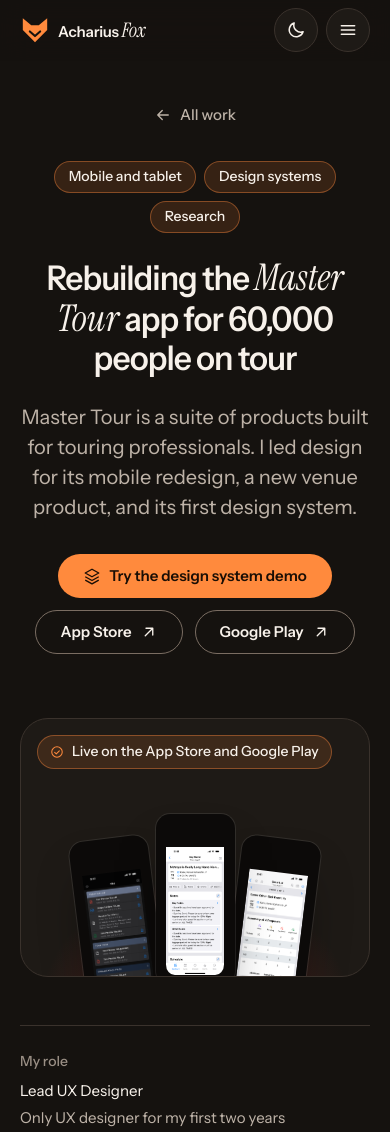
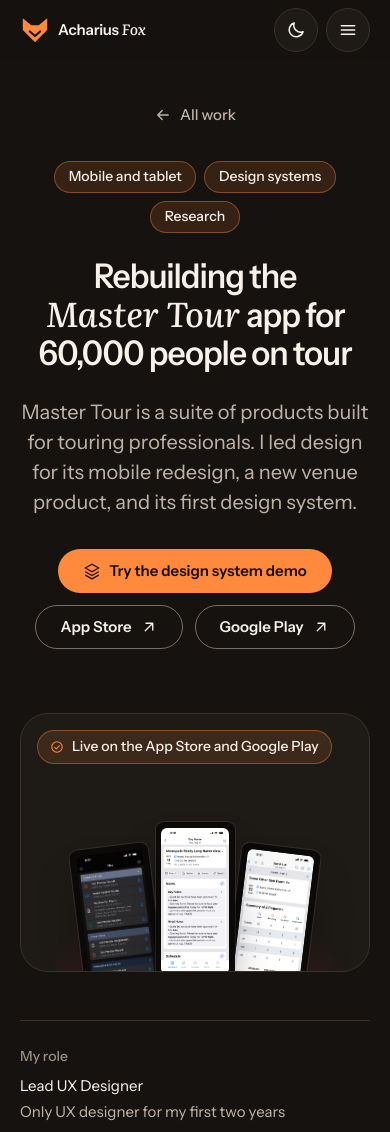
Before and after one commit to designed-by-fox/acharius-design, a plain HTML site: page live-event-platform/index.html in a window 390 px wide. Shown: the top 1132 px of the page. Drawn offline with Linux system fonts and the light colour scheme.

Commit message:
Swap the name italic, update How I work, thin the phone bezels
- Names now use Literata italic in place of Instrument Serif. Its
  x-height and letter widths sit within a few percent of Instrument
  Sans, so names read at the same size as the words around them.
  Regenerated the social card with it.
- How I work: new copy for Design systems that scale, Empathy first
  (replaces Mobile and tablet first, with a heart icon), and
  AI-enabled workflows.
- About: drop "most people call me Fox" from the intro.
- Phone frames: thinner bezel, smaller corner radius, and the frame
  now takes its height from the screen so full comps show edge to edge.

Co-Authored-By: Claude Opus 5.5 <noreply@anthropic.com>
Claude-Session: https://claude.ai/code/session_01TTHAPj81DNFV1ZryYaTYBx

```diff
--- a/assets/css/site.css
+++ b/assets/css/site.css
@@ -20,18 +20,13 @@
   font-style: italic;
   font-display: swap;
 }
+/* Literata italic: its x-height and letter widths sit within a few percent of
+   Instrument Sans, so names read at the same size as the words around them. */
 @font-face {
-  font-family: "Instrument Serif";
-  src: url("../fonts/instrument-serif-latin-400-italic.woff2") format("woff2");
-  font-weight: 400;
+  font-family: "Literata";
+  src: url("../fonts/literata-latin-opsz-italic.woff2") format("woff2");
+  font-weight: 200 900;
   font-style: italic;
-  font-display: swap;
-}
-@font-face {
-  font-family: "Instrument Serif";
-  src: url("../fonts/instrument-serif-latin-400-normal.woff2") format("woff2");
-  font-weight: 400;
-  font-style: normal;
   font-display: swap;
 }
 
@@ -66,7 +61,7 @@
 
   /* Type */
   --font-sans: "Instrument Sans", ui-sans-serif, system-ui, -apple-system, "Segoe UI", Roboto, sans-serif;
-  --font-serif: "Instrument Serif", "Iowan Old Style", Georgia, serif;
+  --font-serif: "Literata", "Iowan Old Style", Georgia, serif;
   --font-mono: ui-monospace, "SF Mono", "Cascadia Mono", "Segoe UI Mono", Consolas, monospace;
 
   --fs-sm: 0.875rem;
@@ -220,7 +215,12 @@ a:hover { text-decoration-color: var(--accent); }
   font-style: italic;
   font-weight: 400;
   letter-spacing: 0;
-  font-size: 1.08em;
+}
+/* line-height 1 keeps Literata's taller ascent from pushing its line apart. */
+.nm { line-height: 1; }
+:is(h1, h2, h3, .brand-name, .footer-brand) .nm { font-weight: 500; }
+@media (min-width: 40rem) {
+  :is(h1, h2, h3) .nm { white-space: nowrap; }
 }
 
 ::selection { background: var(--ember-400); color: #1a0e05; }
@@ -289,7 +289,6 @@ a:hover { text-decoration-color: var(--accent); }
   letter-spacing: -0.01em;
 }
 .brand-mark { width: 30px; height: 30px; flex: none; }
-.brand-name .nm { font-size: 1.25rem; }
 
 .site-nav { margin-left: auto; }
 .nav-list {
@@ -755,8 +754,10 @@ main:focus { outline: none; }
   transition: transform var(--dur-3) var(--ease-out);
 }
 .dev img { width: 100%; height: 100%; object-fit: cover; object-position: top center; }
-.dev--phone { aspect-ratio: 9 / 19.5; padding: 3.2%; border-radius: 18% / 8.3%; }
-.dev--phone img { border-radius: 15% / 7%; }
+/* Thin bezel, and the frame takes its height from the screen so a full comp
+   (1179 x 2556) shows edge to edge. Taller captures still crop from the top. */
+.dev--phone { padding: 1.8%; border-radius: 10.5% / 4.9%; }
+.dev--phone img { height: auto; aspect-ratio: 1179 / 2556; border-radius: 8.8% / 4.1%; }
 .dev--tablet { aspect-ratio: 4 / 3; padding: 2.4%; border-radius: 5.5% / 7.3%; }
 .dev--tablet img { border-radius: 3% / 4%; }
 .dev--browser { aspect-ratio: var(--ar, 16 / 10); padding-top: 4.2%; border-radius: 10px; background: #26211d; }
--- a/live-event-platform/index.html
+++ b/live-event-platform/index.html
@@ -51,6 +51,7 @@
     <symbol id="i-trend" viewBox="0 0 24 24"><path fill="none" stroke="currentColor" stroke-width="1.8" stroke-linecap="round" stroke-linejoin="round" d="M3 17l6-6 4 4 8-8M15 7h6v6"/></symbol>
     <symbol id="i-layers" viewBox="0 0 24 24"><path fill="none" stroke="currentColor" stroke-width="1.8" stroke-linejoin="round" d="m12 3 9 5-9 5-9-5zM3 13l9 5 9-5M3 17.5l9 5 9-5"/></symbol>
     <symbol id="i-phone" viewBox="0 0 24 24"><g fill="none" stroke="currentColor" stroke-width="1.8" stroke-linecap="round"><rect x="6" y="2.5" width="12" height="19" rx="2.5"/><path d="M10.5 18.5h3"/></g></symbol>
+    <symbol id="i-heart" viewBox="0 0 24 24"><path fill="none" stroke="currentColor" stroke-width="1.8" stroke-linejoin="round" d="M12 20s-7-4.35-7-10a4 4 0 0 1 7-2.65A4 4 0 0 1 19 10c0 5.65-7 10-7 10z"/></symbol>
     <symbol id="i-access" viewBox="0 0 24 24"><g fill="none" stroke="currentColor" stroke-width="1.8" stroke-linecap="round" stroke-linejoin="round"><circle cx="12" cy="4.5" r="1.8"/><path d="M5 8.5c2.3.6 4.6 1 7 1s4.7-.4 7-1M12 9.5v4.5M12 14l-3 6.5M12 14l3 6.5"/></g></symbol>
     <symbol id="i-spark" viewBox="0 0 24 24"><path fill="none" stroke="currentColor" stroke-width="1.8" stroke-linejoin="round" d="M12 3l1.8 5.2L19 10l-5.2 1.8L12 17l-1.8-5.2L5 10l5.2-1.8zM19 16l.8 2.2L22 19l-2.2.8L19 22l-.8-2.2L16 19l2.2-.8z"/></symbol>
     <symbol id="i-mail" viewBox="0 0 24 24"><g fill="none" stroke="currentColor" stroke-width="1.8" stroke-linejoin="round"><rect x="3" y="5" width="18" height="14" rx="2"/><path d="m3.5 6.5 8.5 6.5 8.5-6.5"/></g></symbol>
```
Also changed, not shown: 404.html (+1 -0 lines), about/index.html (+2 -1 lines), art/index.html (+1 -0 lines), identity-theft-protection/index.html (+1 -0 lines), index.html (+8 -7 lines), patient-rounding/index.html (+1 -0 lines), supplier-transfer/index.html (+1 -0 lines), assets/fonts/instrument-serif-latin-400-italic.woff2 (deleted), assets/fonts/instrument-serif-latin-400-normal.woff2 (deleted), assets/fonts/literata-latin-opsz-italic.woff2 (added), assets/img/og-card.png, 1 other file.
